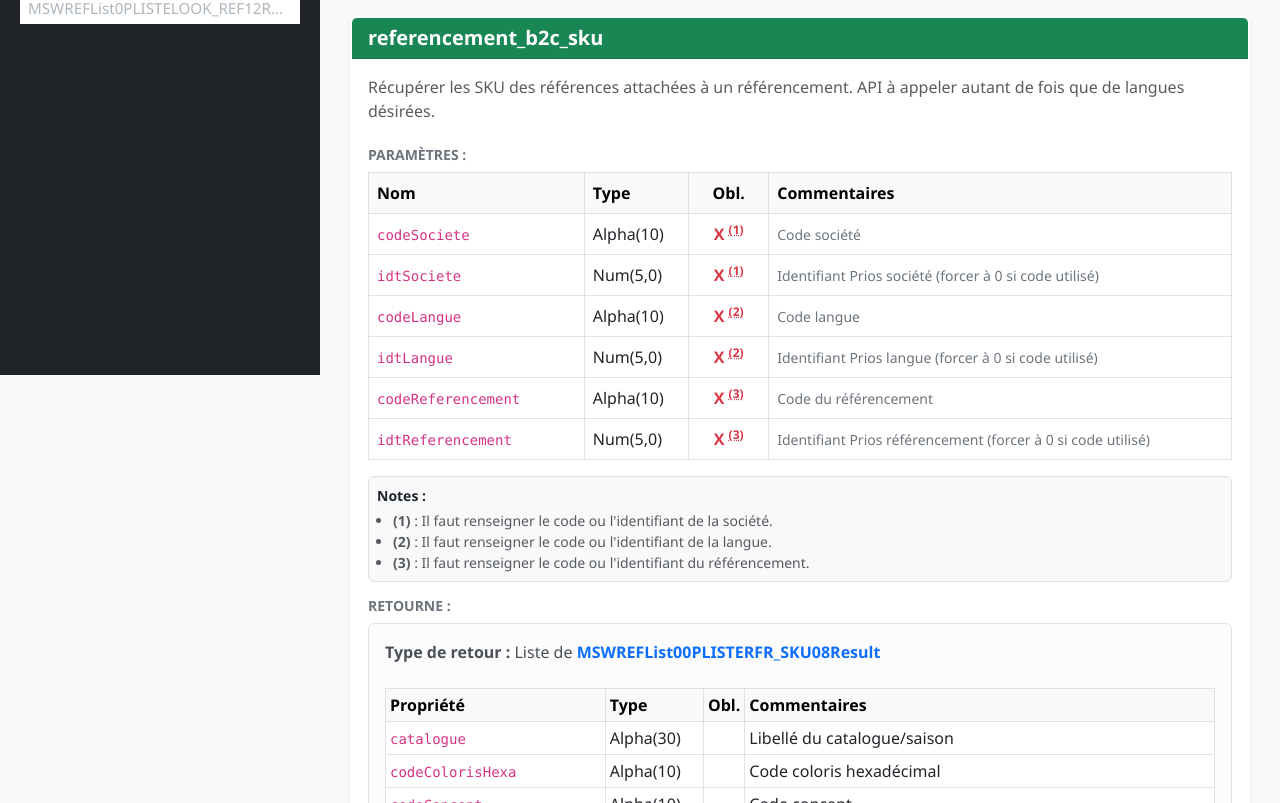
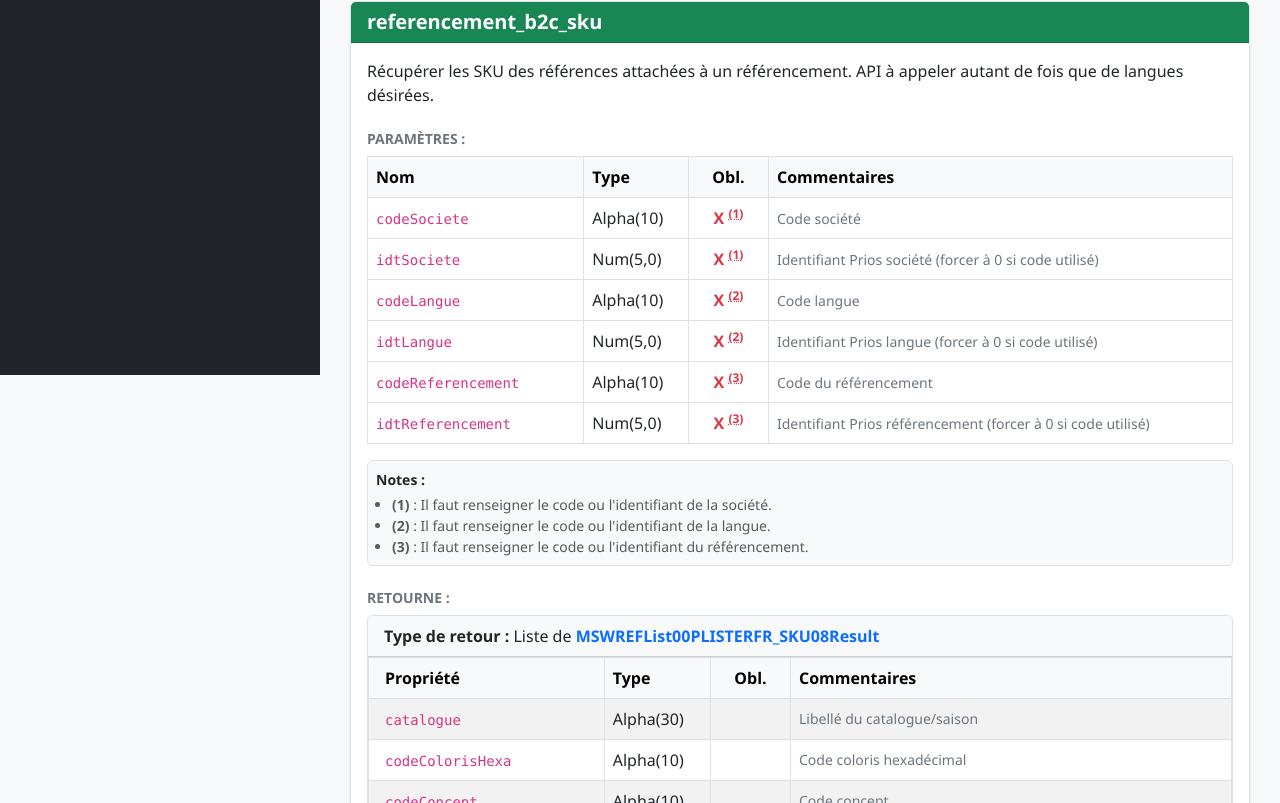
Before and after one commit to MRUPEAU/api-documentation-priosE, a plain HTML site: page index.html in a window 1280 px wide. Shown: the part 425-1228 px from the top of the page. Drawn offline with nearby package versions, Linux system fonts and the light colour scheme.

Commit message:
modif rendu visuel

```diff
--- a/app.js
+++ b/app.js
@@ -2,16 +2,8 @@
  * ====================================================================
  * DOCUMENTATION INTERACTIVE API PRIOS E - app.js
  * ====================================================================
- * Ce fichier gère toute la logique dynamique de la documentation :
- * 1. Chargement et parsing asynchrone du fichier api_data.json.
- * 2. Génération automatique du DOM (onglets de navigation, cartes, tableaux).
- * 3. Maillage hypertexte automatique des types de données (linkify).
- * 4. Gestion des notes contextuelles et des infobulles interactives (tooltips).
- * 5. Moteur d'analyse d'impact croisé ("Où est-ce utilisé ?").
- * 6. Navigation fluide avec compensation de l'en-tête fixe et surbrillance.
  */
 
-// Stockage global des données de l'API
 let apiData = {};
 
 // ====================================================================
@@ -20,48 +12,38 @@
 fetch('api_data.json')
     .then(response => {
         if (!response.ok) {
-            throw new Error("Erreur HTTP " + response.status + " : impossible de récupérer api_data.json");
+            throw new Error("Erreur HTTP " + response.status);
         }
         return response.json();
     })
     .then(data => {
         apiData = data;
-
-        // Mise à jour de la date dans le bandeau supérieur
         const docDateEl = document.getElementById('doc-date');
         if (docDateEl) {
             docDateEl.textContent = apiData.doc_date || "Non spécifiée";
         }
-
-        // Lancement de la construction de la page
         render();
     })
     .catch(error => {
-        console.error("Erreur critique lors du chargement des données :", error);
-
+        console.error("Erreur de chargement :", error);
         const docDateEl = document.getElementById('doc-date');
         if (docDateEl) docDateEl.textContent = "Erreur";
 
         const errorContainer = document.getElementById('error-container');
         if (errorContainer) {
             errorContainer.innerHTML = `
-                <div class="alert alert-danger shadow-sm my-4" role="alert">
-                    <h5 class="alert-heading fw-bold">Erreur de chargement</h5>
-                    <p class="mb-1">Impossible de charger le fichier <code>api_data.json</code>.</p>
-                    <hr>
-                    <p class="mb-0 small text-muted">Vérifiez la syntaxe du fichier JSON et assurez-vous d'exécuter la page depuis un serveur web local.</p>
+                <div class="alert alert-danger shadow-sm my-4">
+                    <strong>Erreur :</strong> Impossible de charger <code>api_data.json</code>.<br>
+                    <small>Vérifiez la syntaxe JSON et assurez-vous d'utiliser un serveur web local.</small>
                 </div>
             `;
         }
     });
 
 // ====================================================================
-// 2. FONCTIONS UTILITAIRES & ASSISTANCE
+// 2. FONCTIONS UTILITAIRES
 // ====================================================================
 
-/**
- * Sécurise les textes HTML pour éviter les failles XSS et les erreurs de chevrons.
- */
 function escapeHtml(unsafe) {
     return (unsafe || '')
         .toString()
@@ -72,9 +54,6 @@
         .replace(/'/g, "&#039;");
 }
 
-/**
- * Extrait le nom propre d'un type (ex: "Liste de MSW..." -> "MSW...").
- */
 function cleanTypeName(typeStr) {
     if (!typeStr || typeof typeStr !== 'string') return "";
     return typeStr
@@ -85,9 +64,6 @@
         .trim();
 }
 
-/**
- * Transforme le nom d'un type en lien cliquable s'il est répertorié dans la documentation.
- */
 function linkify(typeStr) {
     if (!typeStr || typeof typeStr !== 'string') return "";
 
@@ -117,9 +93,6 @@
     return escapedType;
 }
 
-/**
- * Initialise l'ensemble des infobulles Bootstrap (Tooltips) de la page.
- */
 function initTooltips() {
     const tooltipTriggerList = document.querySelectorAll('[data-bs-toggle="tooltip"]');
     tooltipTriggerList.forEach(tooltipTriggerEl => {
@@ -149,7 +122,7 @@
         const isActive = index === 0 ? 'active' : '';
         const isShow = index === 0 ? 'show active' : '';
 
-        // --- A. Onglets supérieurs ---
+        // Onglets supérieurs
         tabsHtml += `
             <li class="nav-item" role="presentation">
                 <button class="nav-link ${isActive}"
@@ -164,32 +137,31 @@
             </li>
         `;
 
-        // --- B. Panneaux de contenu ---
         let serviceContent = '';
         const hasMethods = service.methods && service.methods.length > 0;
         const hasTypes = service.types && service.types.length > 0;
 
         if (!hasMethods && !hasTypes) {
-            serviceContent = `<div class="alert alert-secondary">Aucune méthode ou structure de données répertoriée dans cette section.</div>`;
+            serviceContent = `<div class="alert alert-secondary">Aucune méthode ou structure répertoriée dans cette section.</div>`;
         } else {
-            // --- B.1. Méthodes ---
+            // --- Méthodes ---
             if (hasMethods) {
                 serviceContent += `<h2 class="mb-4 pb-2 border-bottom">Méthodes</h2>`;
 
                 service.methods.forEach(m => {
                     serviceContent += `
-                        <div class="card mb-4 shadow-sm" id="method-${m.name}">
+                        <div class="card mb-4" id="method-${m.name}">
                             <div class="card-header bg-success text-white d-flex align-items-center">
                                 <h5 class="mb-0 me-2 fw-semibold">${escapeHtml(m.name)}</h5>
                             </div>
                             <div class="card-body">
-                                <p class="card-text text-muted">${escapeHtml(m.description || 'Aucune description disponible.')}</p>
+                                <p class="card-text">${escapeHtml(m.description || '')}</p>
                     `;
 
                     // Tableau des paramètres
                     if (m.params && m.params.length > 0) {
                         serviceContent += `
-                            <h6 class="mt-4 mb-2 text-secondary fw-bold text-uppercase small">Paramètres :</h6>
+                            <h6 class="mt-4 mb-2 text-secondary fw-bold small text-uppercase">Paramètres :</h6>
                             <div class="table-responsive">
                                 <table class="table table-hover table-bordered mb-2 align-middle">
                                     <thead class="table-light">
@@ -229,7 +201,7 @@
                             </div>
                         `;
 
-                        // Notes sous les paramètres
+                        // Notes sous paramètres
                         if (m.notes && Object.keys(m.notes).length > 0) {
                             serviceContent += `
                                 <div class="p-2 mt-2 mb-3 bg-light border rounded text-muted small">
@@ -246,13 +218,13 @@
                         serviceContent += `<p class="text-muted mb-3"><em>Aucun paramètre entrant.</em></p>`;
                     }
 
-                    // Section Retour (Gestion Retours Multiples ou Simples)
-                    serviceContent += `<h6 class="text-secondary fw-bold text-uppercase small mt-3">Retourne :</h6>`;
+                    // Section Retour
+                    serviceContent += `<h6 class="text-secondary fw-bold small text-uppercase mt-4 mb-2">Retourne :</h6>`;
 
                     const multiReturns = Array.isArray(m.returns_types) ? m.returns_types : (Array.isArray(m.returns_type) ? m.returns_type : null);
 
                     if (multiReturns && multiReturns.length > 0) {
-                        serviceContent += `<div class="multi-returns-container mb-3">`;
+                        serviceContent += `<div class="mb-3">`;
                         multiReturns.forEach(retItem => {
                             const cleanType = cleanTypeName(retItem.type);
                             let matchedType = null;
@@ -264,10 +236,11 @@
                                 }
                             }
 
+                            // Aspect aligné sur les autres types : en-tête gris clair sobre, bordure standard
                             serviceContent += `
-                            <div class="card border-primary-subtle mb-3 shadow-sm">
-                                <div class="card-header bg-light-subtle d-flex justify-content-between align-items-center py-2">
-                                    <span class="fw-semibold text-primary">
+                            <div class="card mb-3 border">
+                                <div class="card-header bg-light text-dark d-flex justify-content-between align-items-center py-2">
+                                    <span class="fw-semibold">
                                         ${escapeHtml(retItem.label || 'Liste')} : ${linkify(retItem.type)}
                                     </span>
                                     ${retItem.comment ? `<small class="text-muted">${escapeHtml(retItem.comment)}</small>` : ''}
@@ -275,12 +248,12 @@
                                 ${matchedType ? `
                                 <div class="card-body p-0">
                                     <div class="table-responsive" style="max-height: 260px; overflow-y: auto;">
-                                        <table class="table table-sm table-hover table-bordered mb-0 align-middle">
+                                        <table class="table table-striped table-hover table-bordered mb-0 align-middle">
                                             <thead class="table-light sticky-top">
                                                 <tr>
                                                     <th class="ps-3 w-25">Propriété</th>
                                                     <th>Type</th>
-                                                    <th class="text-center">Obl.</th>
+                                                    <th class="text-center" style="width: 80px;">Obl.</th>
                                                     <th>Commentaires</th>
                                                 </tr>
                                             </thead>
@@ -290,7 +263,7 @@
                                                         <td class="ps-3"><code>${escapeHtml(p.name)}</code></td>
                                                         <td>${linkify(p.type)}</td>
                                                         <td class="text-center text-danger fw-bold">${escapeHtml(p.obl || '')}</td>
-                                                        <td>${escapeHtml(p.comment || '')}</td>
+                                                        <td class="small text-secondary">${escapeHtml(p.comment || '')}</td>
                                                     </tr>`).join('')}
                                             </tbody>
                                         </table>
@@ -314,36 +287,43 @@
 
                             if (matchedType) {
                                 serviceContent += `
-                                    <div class="alert alert-light border">
-                                        <strong>Type de retour : </strong> ${linkify(returnTypeRaw)}<br><br>
-                                        <table class="table table-sm table-bordered bg-white mb-0 align-middle">
+                                    <div class="card mb-3 border">
+                                        <div class="card-header bg-light text-dark py-2">
+                                            <strong>Type de retour : </strong> ${linkify(returnTypeRaw)}
+                                        </div>
+                                        <div class="card-body p-0">
+                                            <table class="table table-striped table-hover table-bordered mb-0 align-middle">
                                                 <thead class="table-light">
                                                     <tr>
-                                                    <th class="w-25">Propriété</th>
+                                                        <th class="ps-3 w-25">Propriété</th>
                                                         <th>Type</th>
-                                                    <th class="text-center">Obl.</th>
+                                                        <th class="text-center" style="width: 80px;">Obl.</th>
                                                         <th>Commentaires</th>
                                                     </tr>
                                                 </thead>
                                                 <tbody>
                                                     ${matchedType.props.map(p => `
                                                         <tr>
-                                                        <td><code>${escapeHtml(p.name)}</code></td>
+                                                            <td class="ps-3"><code>${escapeHtml(p.name)}</code></td>
                                                             <td>${linkify(p.type)}</td>
                                                             <td class="text-center text-danger fw-bold">${escapeHtml(p.obl || '')}</td>
-                                                        <td>${escapeHtml(p.comment || '')}</td>
+                                                            <td class="small text-secondary">${escapeHtml(p.comment || '')}</td>
                                                         </tr>`).join('')}
                                                 </tbody>
                                             </table>
+                                        </div>
                                     </div>`;
                             } else if (m.returns_props && m.returns_props.length > 0) {
                                 serviceContent += `
-                                    <div class="alert alert-light border">
-                                        <strong>Type de retour : </strong> ${linkify(m.returns_type || 'Objet détaillé')}<br><br>
-                                        <table class="table table-sm table-bordered bg-white mb-0 align-middle">
+                                    <div class="card mb-3 border">
+                                        <div class="card-header bg-light text-dark py-2">
+                                            <strong>Type de retour : </strong> ${linkify(m.returns_type || 'Objet détaillé')}
+                                        </div>
+                                        <div class="card-body p-0">
+                                            <table class="table table-striped table-hover table-bordered mb-0 align-middle">
                                                 <thead class="table-light">
                                                     <tr>
-                                                    <th class="w-25">Propriété</th>
+                                                        <th class="ps-3 w-25">Propriété</th>
                                                         <th>Type</th>
                                                         <th>Commentaires</th>
                                                     </tr>
@@ -351,12 +331,13 @@
                                                 <tbody>
                                                     ${m.returns_props.map(p => `
                                                         <tr>
-                                                        <td><code>${escapeHtml(p.name)}</code></td>
+                                                            <td class="ps-3"><code>${escapeHtml(p.name)}</code></td>
                                                             <td>${linkify(p.type)}</td>
-                                                        <td>${escapeHtml(p.comment || '')}</td>
+                                                            <td class="small text-secondary">${escapeHtml(p.comment || '')}</td>
                                                         </tr>`).join('')}
                                                 </tbody>
                                             </table>
+                                        </div>
                                     </div>`;
                             } else if (returnTypeRaw) {
                                 serviceContent += `<p class="fs-6">${linkify(returnTypeRaw)}</p>`;
@@ -368,13 +349,13 @@
                 });
             }
 
-            // --- B.2. Types de Données ---
+            // --- Types de Données ---
             if (hasTypes) {
                 serviceContent += `<h2 class="mt-5 mb-4 pb-2 border-bottom">Types de Données</h2>`;
 
                 service.types.forEach(t => {
                     serviceContent += `
-                        <div class="card mb-4 shadow-sm" id="type-${t.name}">
+                        <div class="card mb-4" id="type-${t.name}">
                             <div class="card-header bg-dark text-white d-flex justify-content-between align-items-center">
                                 <h5 class="mb-0 font-monospace">${escapeHtml(t.name)}</h5>
                                 <button class="btn btn-outline-light btn-sm" onclick="showUsages('${escapeHtml(t.name)}')">
@@ -456,12 +437,14 @@
 
     let sbHtml = '';
 
+    // Méthodes (liens simples et sobres)
     if (service.methods && service.methods.length > 0) {
-        sbHtml += `<h6 class="text-uppercase text-muted fw-bold small mt-2 mb-2">Méthodes</h6><div class="list-group list-group-flush mb-4">`;
+        sbHtml += `<h6 class="text-uppercase text-secondary fw-bold small mt-3 mb-2 ps-1">Méthodes</h6><div class="mb-4">`;
         service.methods.forEach(m => {
             sbHtml += `
                 <a href="javascript:void(0)"
-                   class="list-group-item list-group-item-action border-0 py-1 ps-2 small text-truncate"
+                   class="sidebar-link"
+                   title="${escapeHtml(m.name)}"
                    onclick="navigateTo('${service.id}', 'method-${m.name}')">
                    ${escapeHtml(m.name)}
                 </a>
@@ -470,12 +453,14 @@
         sbHtml += `</div>`;
     }
 
+    // Types de données (liens simples et sobres)
     if (service.types && service.types.length > 0) {
-        sbHtml += `<h6 class="text-uppercase text-muted fw-bold small mt-3 mb-2">Types de données</h6><div class="list-group list-group-flush mb-2">`;
+        sbHtml += `<h6 class="text-uppercase text-secondary fw-bold small mt-3 mb-2 ps-1">Types de données</h6><div>`;
         service.types.forEach(t => {
             sbHtml += `
                 <a href="javascript:void(0)"
-                   class="list-group-item list-group-item-action border-0 py-1 ps-2 small text-truncate"
+                   class="sidebar-link"
+                   title="${escapeHtml(t.name)}"
                    onclick="navigateTo('${service.id}', 'type-${t.name}')">
                    ${escapeHtml(t.name)}
                 </a>
@@ -546,10 +531,8 @@
 
     if (apiData.services && Array.isArray(apiData.services)) {
         apiData.services.forEach(service => {
-            // A. Analyse des méthodes
             if (service.methods) {
                 service.methods.forEach(m => {
-                    // Multi-retours
                     const multiReturns = Array.isArray(m.returns_types) ? m.returns_types : (Array.isArray(m.returns_type) ? m.returns_type : null);
                     if (multiReturns) {
                         multiReturns.forEach(rt => {
@@ -564,7 +547,6 @@
                             }
                         });
                     } else {
-                        // Retours simples
                         const ret = m.returns_type || m.returns;
                         if (typeof ret === 'string' && cleanTypeName(ret) === targetType) {
                             usages.push(`
@@ -576,7 +558,6 @@
                         }
                     }
 
-                    // Paramètres d'entrée
                     if (m.params) {
                         m.params.forEach(p => {
                             if (cleanTypeName(p.type) === targetType) {
@@ -592,7 +573,6 @@
                 });
             }
 
-            // B. Analyse des types imbriqués
             if (service.types) {
                 service.types.forEach(t => {
                     if (t.name !== targetType && t.props) {
--- a/style.css
+++ b/style.css
@@ -1,32 +1,55 @@
+/* style.css */
 body {
     font-family: 'Segoe UI', Tahoma, Geneva, Verdana, sans-serif;
     background-color: #f8f9fa;
 }
 
+/* --- Barre latérale gauche --- */
 .sidebar {
     height: 100vh;
     overflow-y: auto;
     background-color: #212529;
-    color: white;
-    padding: 20px;
+    color: #e9ecef;
+    padding: 20px 15px;
     position: fixed;
     width: 320px;
     z-index: 1000;
 }
 
-    .sidebar a {
+    .sidebar h4 {
+        color: #ffffff;
+        font-weight: 600;
+        margin-bottom: 20px;
+        padding-left: 5px;
+    }
+
+    .sidebar h6 {
+        letter-spacing: 0.5px;
+        font-size: 0.75rem;
+    }
+
+/* Liens du menu latéral */
+.sidebar-link {
     color: #adb5bd;
     text-decoration: none;
     display: block;
-        margin-bottom: 8px;
-        font-size: 0.95em;
+    padding: 6px 10px;
+    margin-bottom: 3px;
+    font-size: 0.88rem;
+    border-radius: 4px;
+    white-space: nowrap;
+    overflow: hidden;
+    text-overflow: ellipsis;
+    transition: background-color 0.15s ease, color 0.15s ease;
 }
 
-        .sidebar a:hover {
-            color: #fff;
-            text-decoration: underline;
+    .sidebar-link:hover {
+        color: #ffffff;
+        background-color: rgba(255, 255, 255, 0.1);
+        text-decoration: none;
     }
 
+/* --- Contenu principal --- */
 .content {
     margin-left: 320px;
     padding: 30px;
@@ -34,20 +57,21 @@
 
 .card {
     margin-bottom: 30px;
-    box-shadow: 0 4px 6px rgba(0,0,0,0.05);
-    border: 2px solid transparent;
-    transition: border-color 0.5s ease;
+    box-shadow: 0 2px 4px rgba(0, 0, 0, 0.04);
+    border: 1px solid #dee2e6;
+    transition: border-color 0.4s ease, box-shadow 0.4s ease;
 }
 
     .card.highlight {
-        border-color: #0d6efd;
-        box-shadow: 0 0 15px rgba(13, 110, 253, 0.3);
+        border-color: #0d6efd !important;
+        box-shadow: 0 0 12px rgba(13, 110, 253, 0.35) !important;
     }
 
+/* Liens des types de données */
 .type-link {
     cursor: pointer;
     color: #0d6efd;
-    font-weight: bold;
+    font-weight: 600;
     text-decoration: none;
 }
 
@@ -55,11 +79,7 @@
         text-decoration: underline;
     }
 
-h2 {
-    color: #343a40;
-    margin-top: 40px;
-}
-
+/* --- Onglets figés --- */
 .sticky-tabs-container {
     position: sticky;
     top: 0;
@@ -86,22 +106,3 @@
             border-bottom: 3px solid #0d6efd;
             background-color: transparent;
         }
-
-.multi-returns-container .card {
-    border-left: 4px solid #0d6efd !important;
-    margin-bottom: 12px;
-}
-
-.multi-returns-container .table-responsive::-webkit-scrollbar {
-    width: 6px;
-    height: 6px;
-}
-
-.multi-returns-container .table-responsive::-webkit-scrollbar-thumb {
-    background-color: #adb5bd;
-    border-radius: 4px;
-}
-
-.multi-returns-container .table-responsive::-webkit-scrollbar-track {
-    background: #f1f1f1;
-}
```
Lines whose indentation alone changed are shown as unchanged.
